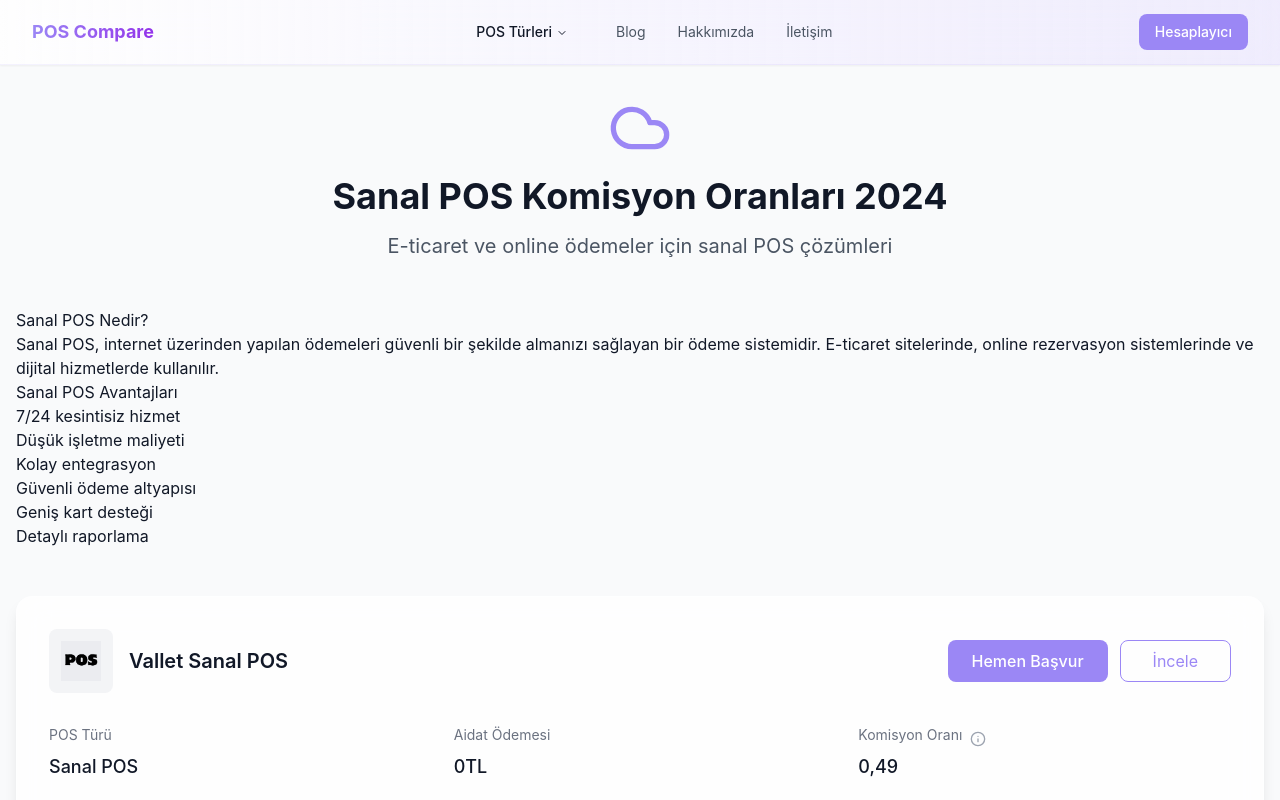
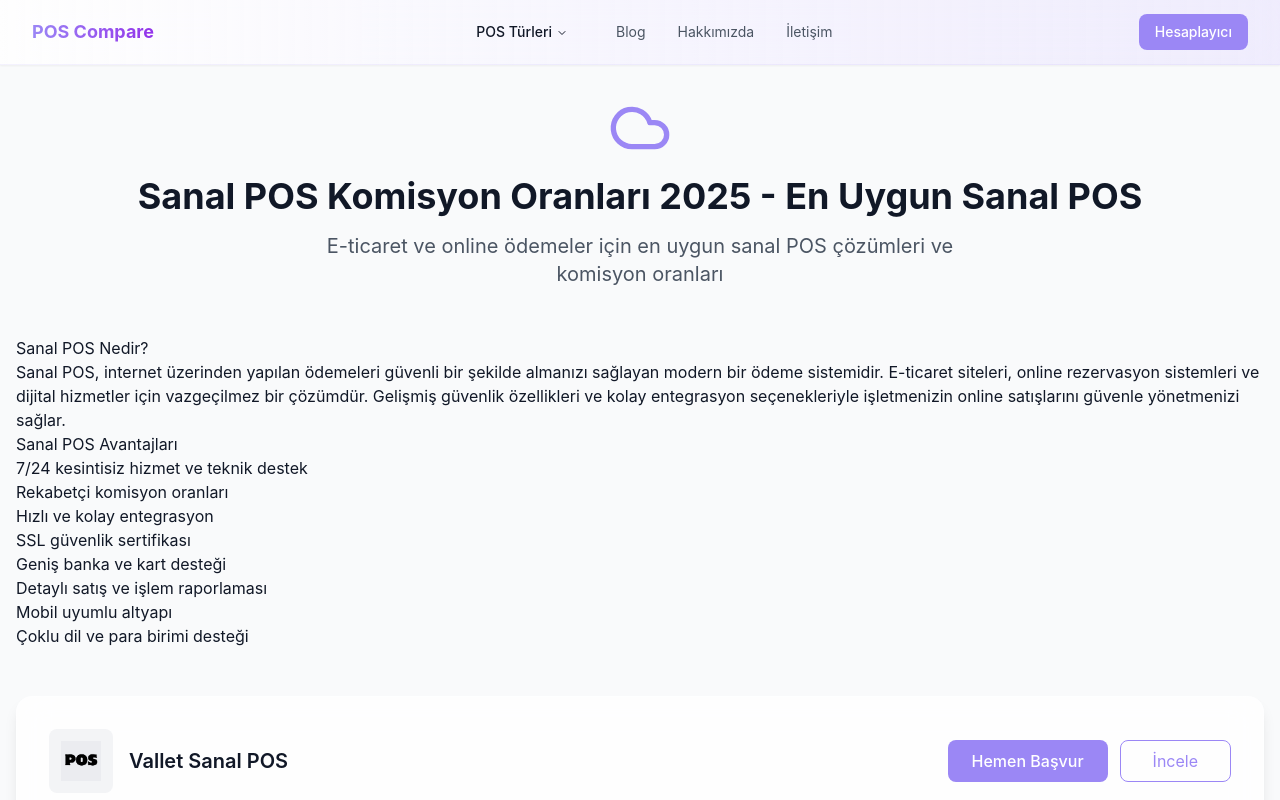
Before and after one commit to Volkaneless/pos-komisyon, a React (Vite) app: page /pos-types/sanal in a window 1280 px wide. Shown: the top 800 px of the page. Built offline with nearby package versions, Linux system fonts and the light colour scheme.

Commit message:
Update Sanal POS page title
Updated the title and Google title for the Sanal POS page to "Sanal POS Komisyon Oranları 2025 - En Uygun Sanal POS" and made enhancements for better SEO compliance without altering the existing structure.
[skip gpt_engineer]

```diff
--- a/src/pages/pos-types/SanalPOS.tsx
+++ b/src/pages/pos-types/SanalPOS.tsx
@@ -1,4 +1,5 @@
-import { Terminal, Cloud, MessageSquare, BookOpen } from "lucide-react";
+import { Terminal, Cloud, MessageSquare, BookOpen, CreditCard, ShieldCheck, Globe } from "lucide-react";
+import { Helmet } from "react-helmet";
 import POSTypePage from "@/components/pos-types/POSTypePage";
 import FAQ from "@/components/FAQ";
 import LatestBlogPosts from "@/components/pos/LatestBlogPosts";
@@ -7,51 +8,62 @@ import { sanalPOSProviders } from "@/data/pos-types/sanalPOS";
 const SanalPOS = () => {
   return (
     <>
+      <Helmet>
+        <title>Sanal POS Komisyon Oranları 2025 - En Uygun Sanal POS</title>
+        <meta name="description" content="2025 yılı güncel sanal POS komisyon oranları, karşılaştırma ve hesaplama araçları. E-ticaret işletmeniz için en uygun sanal POS çözümünü bulun." />
+        <meta name="keywords" content="sanal pos komisyon oranları 2025, sanal pos başvuru, e-ticaret pos, online ödeme sistemleri" />
+        <meta property="og:title" content="Sanal POS Komisyon Oranları 2025 - En Uygun Sanal POS" />
+        <meta property="og:description" content="2025 yılı güncel sanal POS komisyon oranları ve karşılaştırma araçları. E-ticaret işletmeniz için en uygun sanal POS çözümünü bulun." />
+        <link rel="canonical" href="https://poskomisyon.com/pos-types/sanal" />
+      </Helmet>
+
       <POSTypePage
-        title="Sanal POS Komisyon Oranları 2024"
-        description="E-ticaret ve online ödemeler için sanal POS çözümleri"
+        title="Sanal POS Komisyon Oranları 2025 - En Uygun Sanal POS"
+        description="E-ticaret ve online ödemeler için en uygun sanal POS çözümleri ve komisyon oranları"
         type="Sanal POS"
         Icon={Cloud}
-        whatIsContent="Sanal POS, internet üzerinden yapılan ödemeleri güvenli bir şekilde almanızı sağlayan bir ödeme sistemidir. E-ticaret sitelerinde, online rezervasyon sistemlerinde ve dijital hizmetlerde kullanılır."
+        whatIsContent="Sanal POS, internet üzerinden yapılan ödemeleri güvenli bir şekilde almanızı sağlayan modern bir ödeme sistemidir. E-ticaret siteleri, online rezervasyon sistemleri ve dijital hizmetler için vazgeçilmez bir çözümdür. Gelişmiş güvenlik özellikleri ve kolay entegrasyon seçenekleriyle işletmenizin online satışlarını güvenle yönetmenizi sağlar."
         advantages={[
-          "7/24 kesintisiz hizmet",
-          "Düşük işletme maliyeti",
-          "Kolay entegrasyon",
-          "Güvenli ödeme altyapısı",
-          "Geniş kart desteği",
-          "Detaylı raporlama"
+          "7/24 kesintisiz hizmet ve teknik destek",
+          "Rekabetçi komisyon oranları",
+          "Hızlı ve kolay entegrasyon",
+          "SSL güvenlik sertifikası",
+          "Geniş banka ve kart desteği",
+          "Detaylı satış ve işlem raporlaması",
+          "Mobil uyumlu altyapı",
+          "Çoklu dil ve para birimi desteği"
         ]}
       />
 
       <div className="container mx-auto px-4 py-12">
         <div className="grid grid-cols-1 md:grid-cols-3 gap-8 mb-16">
-          <div className="bg-white p-6 rounded-lg shadow-lg">
+          <div className="bg-white p-6 rounded-lg shadow-lg hover:shadow-xl transition-shadow">
             <div className="flex items-center justify-center w-12 h-12 bg-primary/10 rounded-lg mb-4">
-              <Cloud className="w-6 h-6 text-primary" />
+              <CreditCard className="w-6 h-6 text-primary" />
             </div>
-            <h3 className="text-xl font-semibold mb-3">Hızlı Entegrasyon</h3>
+            <h3 className="text-xl font-semibold mb-3">Kolay Entegrasyon</h3>
             <p className="text-gray-600">
-              Sanal POS sistemimiz tüm e-ticaret platformları ile uyumlu çalışır ve hızlı entegrasyon sağlar.
+              Tüm e-ticaret platformları ile uyumlu API ve hazır modüllerle hızlı entegrasyon imkanı.
             </p>
           </div>
 
-          <div className="bg-white p-6 rounded-lg shadow-lg">
+          <div className="bg-white p-6 rounded-lg shadow-lg hover:shadow-xl transition-shadow">
             <div className="flex items-center justify-center w-12 h-12 bg-primary/10 rounded-lg mb-4">
-              <MessageSquare className="w-6 h-6 text-primary" />
+              <ShieldCheck className="w-6 h-6 text-primary" />
             </div>
-            <h3 className="text-xl font-semibold mb-3">7/24 Destek</h3>
+            <h3 className="text-xl font-semibold mb-3">Güvenli Altyapı</h3>
             <p className="text-gray-600">
-              Teknik ekibimiz 7/24 yanınızda. İhtiyaç duyduğunuz her an destek alabilirsiniz.
+              PCI DSS uyumlu altyapı ve SSL sertifikası ile güvenli ödeme işlemleri.
             </p>
           </div>
 
-          <div className="bg-white p-6 rounded-lg shadow-lg">
+          <div className="bg-white p-6 rounded-lg shadow-lg hover:shadow-xl transition-shadow">
             <div className="flex items-center justify-center w-12 h-12 bg-primary/10 rounded-lg mb-4">
-              <BookOpen className="w-6 h-6 text-primary" />
+              <Globe className="w-6 h-6 text-primary" />
             </div>
-            <h3 className="text-xl font-semibold mb-3">Detaylı Raporlama</h3>
+            <h3 className="text-xl font-semibold mb-3">Global Çözümler</h3>
             <p className="text-gray-600">
-              Gelişmiş raporlama araçlarıyla işlemlerinizi detaylı analiz edin ve işletmenizi daha iyi yönetin.
+              Çoklu dil ve para birimi desteği ile global pazarlarda satış yapabilme imkanı.
             </p>
           </div>
         </div>
@@ -60,24 +72,24 @@ const SanalPOS = () => {
           <div className="max-w-4xl mx-auto text-center mb-12">
             <h2 className="text-3xl font-bold mb-4">Neden Sanal POS?</h2>
             <p className="text-gray-600">
-              E-ticaret siteniz için en uygun sanal POS çözümünü sunuyoruz. Güvenli, hızlı ve ekonomik.
+              E-ticaret işletmeniz için en uygun sanal POS çözümünü sunuyoruz. Güvenli, hızlı ve ekonomik.
             </p>
           </div>
 
           <div className="grid grid-cols-2 md:grid-cols-4 gap-8 text-center">
-            <div>
-              <div className="text-4xl font-bold text-primary mb-2">500+</div>
-              <div className="text-gray-600">Aktif Müşteri</div>
+            <div className="bg-white p-6 rounded-lg shadow hover:shadow-md transition-shadow">
+              <div className="text-4xl font-bold text-primary mb-2">1000+</div>
+              <div className="text-gray-600">Aktif E-ticaret Müşterisi</div>
             </div>
-            <div>
+            <div className="bg-white p-6 rounded-lg shadow hover:shadow-md transition-shadow">
               <div className="text-4xl font-bold text-primary mb-2">%99.9</div>
               <div className="text-gray-600">Uptime Garantisi</div>
             </div>
-            <div>
-              <div className="text-4xl font-bold text-primary mb-2">10+</div>
+            <div className="bg-white p-6 rounded-lg shadow hover:shadow-md transition-shadow">
+              <div className="text-4xl font-bold text-primary mb-2">15+</div>
               <div className="text-gray-600">Entegrasyon Seçeneği</div>
             </div>
-            <div>
+            <div className="bg-white p-6 rounded-lg shadow hover:shadow-md transition-shadow">
               <div className="text-4xl font-bold text-primary mb-2">%0.59</div>
               <div className="text-gray-600">Komisyon Oranından Başlayan</div>
             </div>
```
